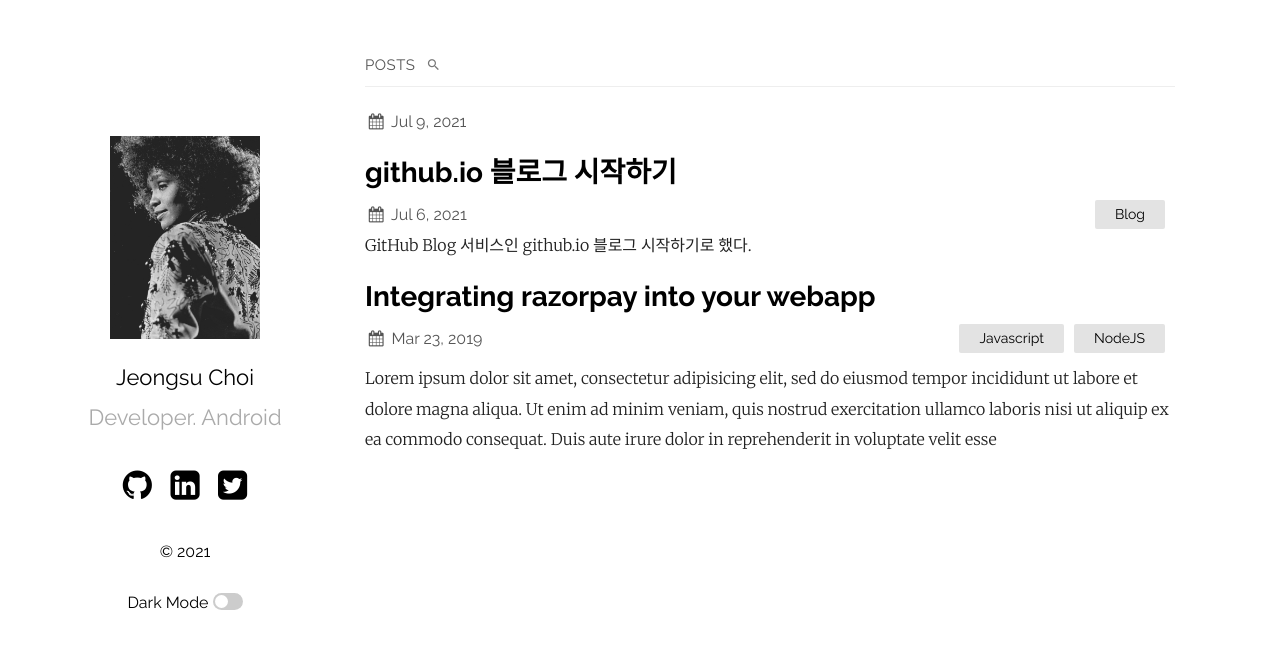
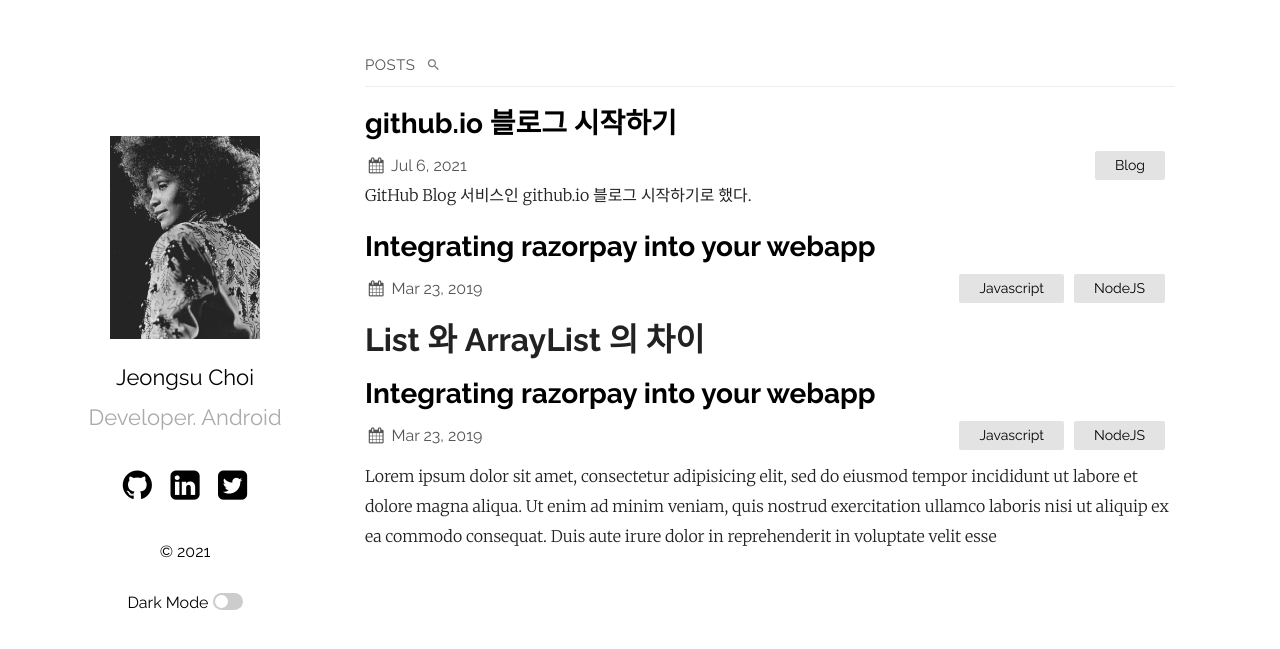
Before and after one commit to emptypott/emptypott.github.io, a Jekyll site: the page built from index.md, in a window 1280 px wide. Shown: the top 649 px of the page. Built offline with Jekyll 4.4.1, drawn with Linux system fonts in a browser that asks for light colours.

Commit message:
Update 2021-07-09-post.md
what about?

```diff
--- a/_posts/2021-07-09-post.md
+++ b/_posts/2021-07-09-post.md
@@ -1,8 +1,8 @@
 ---
-title:  "List 와 ArrayList의 차이"
-excerpt: "다형성에 대해서 무지한 나를 발견했다."
-date:   2021-07-09 16:41:50 +0530
-categories List Java
+layout: post
+title:  "Integrating razorpay into your webapp"
+date:   2019-03-23 21:03:36 +0530
+categories: Javascript NodeJS
 ---
 
 
```
